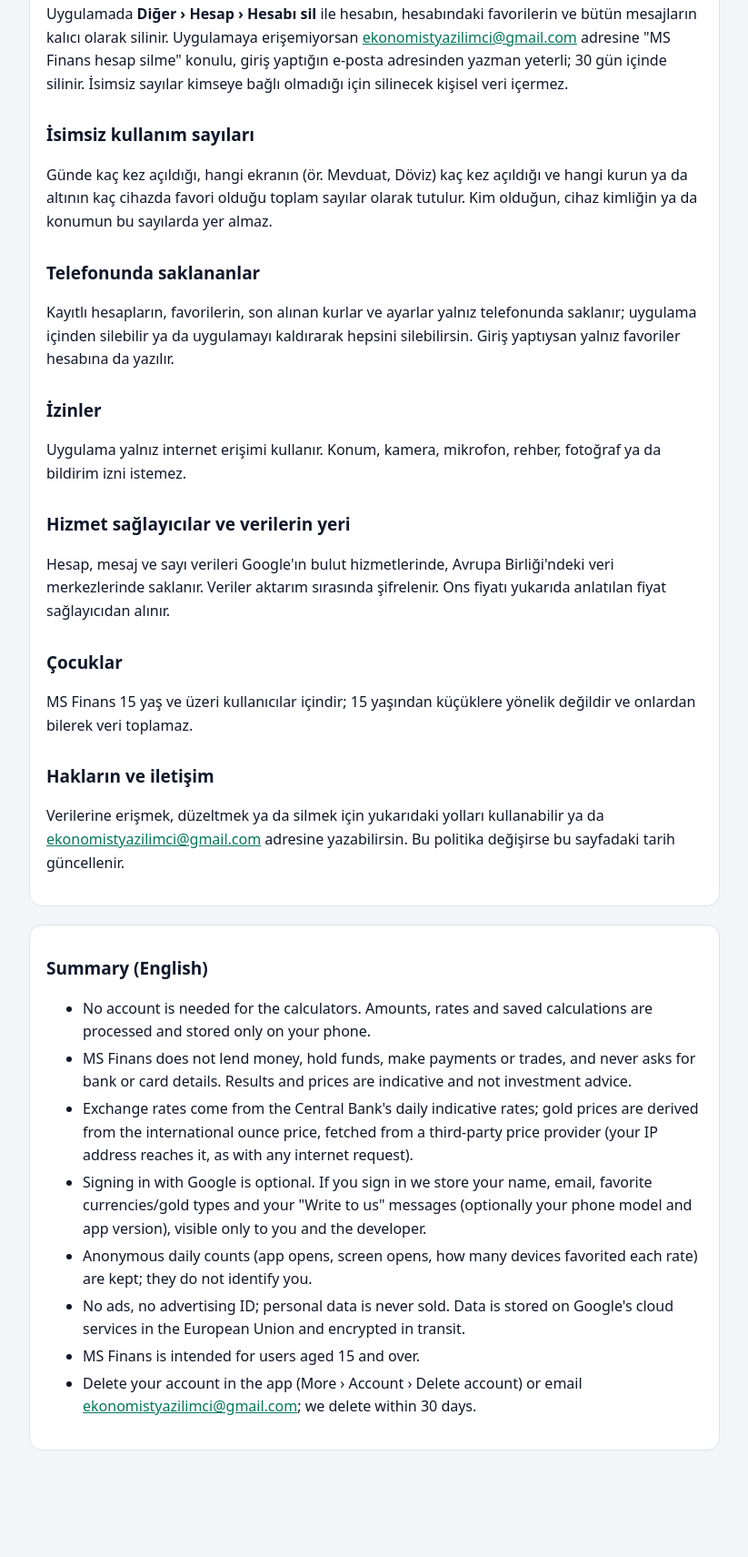
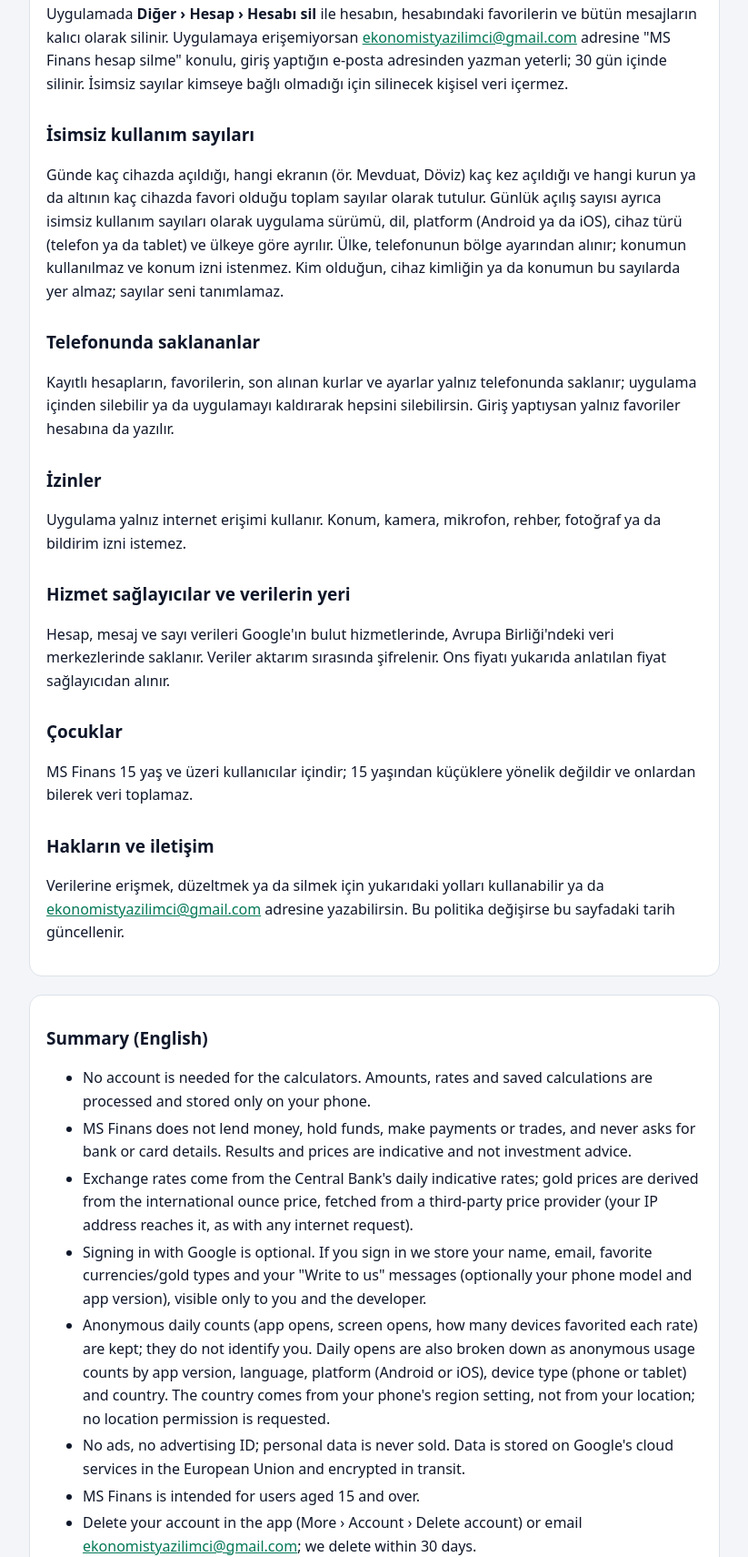
Before and after one commit to MS-sirius/msfinans-gizlilik, a plain HTML site: page index.html in a window 1280 px wide. Shown: the part 1089-2800 px from the top of the page at 91% size, without its empty margins (228-1051 px from the left). Before the commit the page ends 2731 px from the top, so only its background shows below. Drawn offline with Linux system fonts and the light colour scheme.

Commit message:
Gizlilik politikası: isimsiz kullanım sayılarının kırılımı (sürüm, dil, platform, cihaz türü, ülke)
Co-Authored-By: Claude Opus 5.5 <noreply@anthropic.com>

```diff
--- a/index.html
+++ b/index.html
@@ -20,7 +20,7 @@
 <body>
 <main>
 <h1>MS Finans — Gizlilik Politikası</h1>
-<p class="muted">Son güncelleme: 23 Kasım 2026 · Geliştirici: MS-sirius · Paket: com.mssirius.finans</p>
+<p class="muted">Son güncelleme: 24 Kasım 2026 · Geliştirici: MS-sirius · Paket: com.mssirius.finans</p>
 
 <section class="lang">
 <h2>Kısaca</h2>
@@ -58,8 +58,11 @@
   İsimsiz sayılar kimseye bağlı olmadığı için silinecek kişisel veri içermez.</p>
 
 <h2>İsimsiz kullanım sayıları</h2>
-<p>Günde kaç kez açıldığı, hangi ekranın (ör. Mevduat, Döviz) kaç kez açıldığı ve hangi kurun ya da altının kaç cihazda
-  favori olduğu toplam sayılar olarak tutulur. Kim olduğun, cihaz kimliğin ya da konumun bu sayılarda yer almaz.</p>
+<p>Günde kaç cihazda açıldığı, hangi ekranın (ör. Mevduat, Döviz) kaç kez açıldığı ve hangi kurun ya da altının kaç cihazda
+  favori olduğu toplam sayılar olarak tutulur. Günlük açılış sayısı ayrıca isimsiz kullanım sayıları olarak uygulama sürümü,
+  dil, platform (Android ya da iOS), cihaz türü (telefon ya da tablet) ve ülkeye göre ayrılır. Ülke, telefonunun bölge
+  ayarından alınır; konumun kullanılmaz ve konum izni istenmez. Kim olduğun, cihaz kimliğin ya da konumun bu sayılarda yer
+  almaz; sayılar seni tanımlamaz.</p>
 
 <h2>Telefonunda saklananlar</h2>
 <p>Kayıtlı hesapların, favorilerin, son alınan kurlar ve ayarlar yalnız telefonunda saklanır; uygulama içinden silebilir ya
@@ -91,7 +94,10 @@
     ounce price, fetched from a third-party price provider (your IP address reaches it, as with any internet request).</li>
   <li>Signing in with Google is optional. If you sign in we store your name, email, favorite currencies/gold types and your
     "Write to us" messages (optionally your phone model and app version), visible only to you and the developer.</li>
-  <li>Anonymous daily counts (app opens, screen opens, how many devices favorited each rate) are kept; they do not identify you.</li>
+  <li>Anonymous daily counts (app opens, screen opens, how many devices favorited each rate) are kept; they do not identify you.
+    Daily opens are also broken down as anonymous usage counts by app version, language, platform (Android or iOS), device
+    type (phone or tablet) and country. The country comes from your phone's region setting, not from your location; no
+    location permission is requested.</li>
   <li>No ads, no advertising ID; personal data is never sold. Data is stored on Google's cloud services in the European Union
     and encrypted in transit.</li>
   <li>MS Finans is intended for users aged 15 and over.</li>
```
